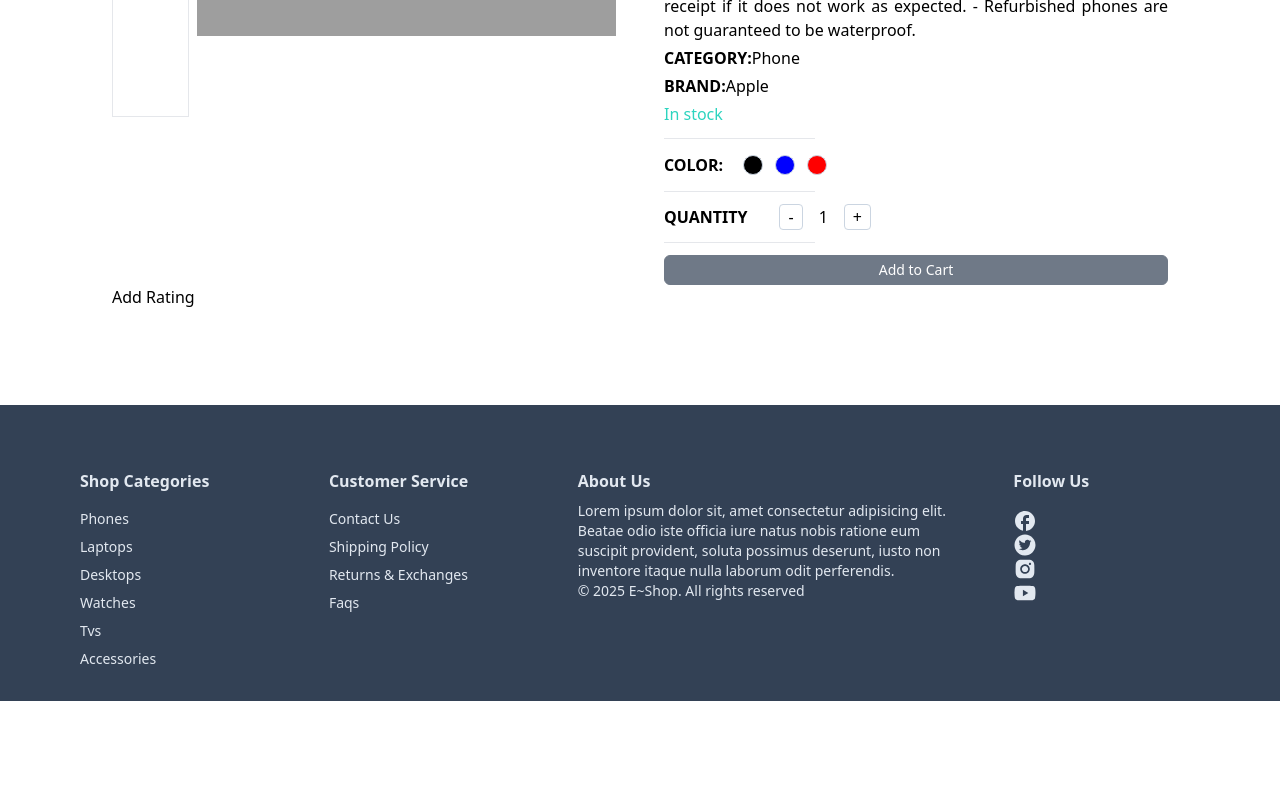
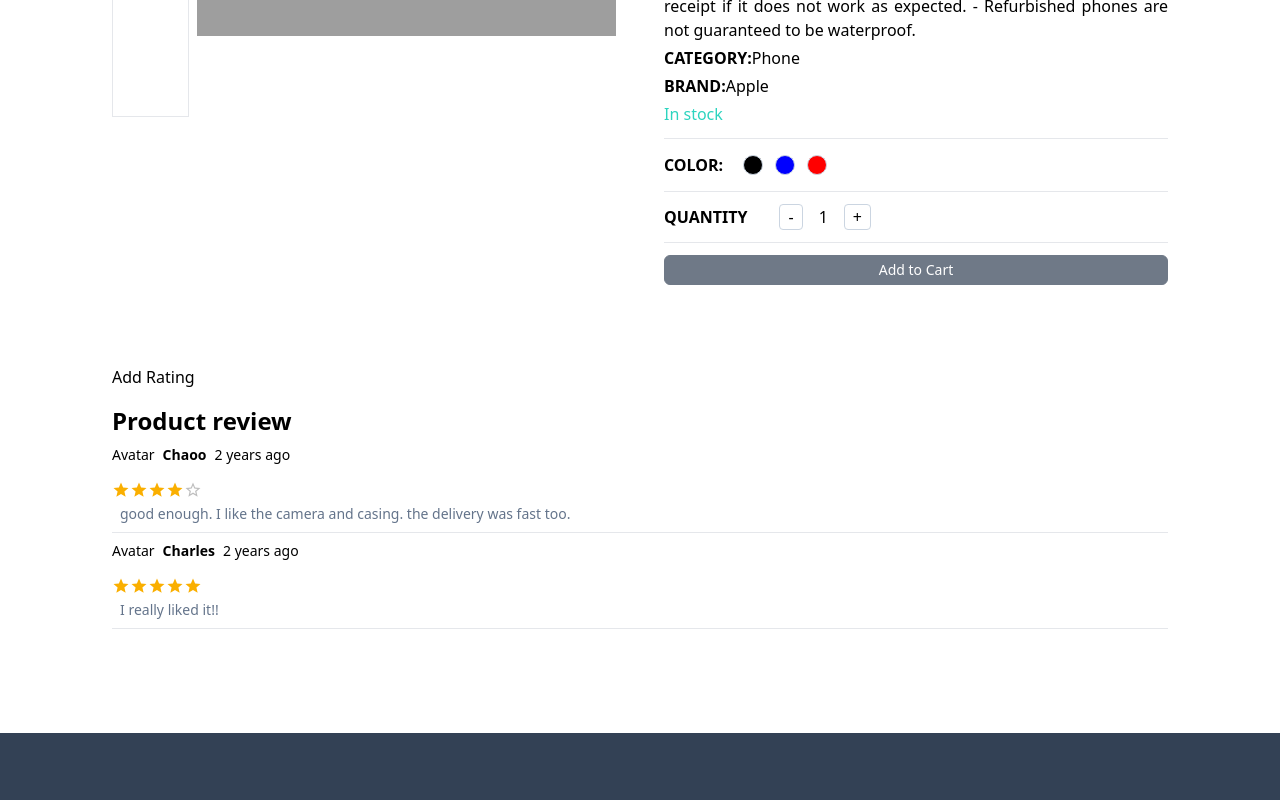
Before and after one commit to marion586/e-shop-next, a Next.js app: page /product/1 in a window 1280 px wide. Shown: the part 480-1280 px from the top of the page. Before the commit the page ends 1181 px from the top, so only its background shows below. Built offline with nearby package versions, Linux system fonts and the light colour scheme; grey boxes are pictures that could not be loaded; a web font is replaced by a local one.

Commit message:
created rating component

```diff
--- /dev/null
+++ b/app/component/Heading.tsx
@@ -0,0 +1,13 @@
+interface HeadingProps {
+  title: string;
+  center?: boolean;
+}
+
+const Heading: React.FC<HeadingProps> = ({ title, center }) => {
+  return (
+    <div className={` ${center ? "text-center" : "text-left"}`}>
+      <h1 className="text-2xl font-bold">{title}</h1>
+    </div>
+  );
+};
+export default Heading;
--- a/app/component/Horizontal.tsx
+++ b/app/component/Horizontal.tsx
@@ -1,5 +1,10 @@
-const Horizontal = () => {
-  return <hr className="w-[30%] my-2" />;
+interface HorizontalProps {
+  width?: string;
+  height?: string;
+}
+
+const Horizontal: React.FC<HorizontalProps> = ({ width, height }) => {
+  return <hr className={`w-${width ? width : "[30%]"} my-2`} />;
 };
 
 export default Horizontal;
--- /dev/null
+++ b/app/product/[productId]/ListRating.tsx
@@ -0,0 +1,58 @@
+"use client";
+
+interface ListRatingProps {
+  product: any;
+}
+
+import Heading from "@/app/component/Heading";
+import Horizontal from "@/app/component/Horizontal";
+import { Rating } from "@mui/material";
+import moment from "moment";
+import React from "react";
+
+const ListRating: React.FC<ListRatingProps> = ({ product }) => {
+  return (
+    <div>
+      <Heading title="Product review" />
+
+      <div className="text-sm mt-2">
+        {product.reviews &&
+          product.reviews.map((review: any) => {
+            return (
+              <div key={review.id} className="max-w-300px flex flex-col gap-2 ">
+                <div className="flex gap-2 items-center">
+                  <div>Avatar</div>
+
+                  <div className="font-semibold">{review?.user.name}</div>
+
+                  <div className="font-light">
+                    {" "}
+                    {moment(review.createdDate).fromNow()}{" "}
+                  </div>
+                </div>
+
+                <div className="mt-2">
+                  <Rating
+                    readOnly
+                    value={review.rating}
+                    precision={0.5}
+                    size="small"
+                  />
+
+                  <div>
+                    <span className="ml-2 text-slate-500 font-light">
+                      {review.comment}
+                    </span>
+
+                    <Horizontal width="full" />
+                  </div>
+                </div>
+              </div>
+            );
+          })}
+      </div>
+    </div>
+  );
+};
+
+export default ListRating;
--- a/app/product/[productId]/page.tsx
+++ b/app/product/[productId]/page.tsx
@@ -2,6 +2,7 @@ import React from "react";
 import Container from "@/app/component/Container";
 import ProductDetails from "./ProductDetails";
 import { product } from "@/utils/product";
+import ListRating from "./ListRating";
 interface IParams {
   productId?: string;
 }
@@ -12,8 +13,9 @@ const Product = ({ params }: { params: IParams }) => {
       <Container>
         <ProductDetails product={product} />
 
-        <div className="flex">
+        <div className="flex flex-col mt-20 gap-4">
           <div> Add Rating </div>
+          <ListRating product={product} />
         </div>
       </Container>
     </div>
--- a/package.json
+++ b/package.json
@@ -12,6 +12,7 @@
     "@emotion/react": "^11.14.0",
     "@emotion/styled": "^11.14.0",
     "@mui/material": "^7.0.2",
+    "moment": "^2.30.1",
     "next": "13.5.11",
     "react": "^18",
     "react-dom": "^18",
```
Also changed, not shown: 1 other file (tests, documents, lock files or other folders).
